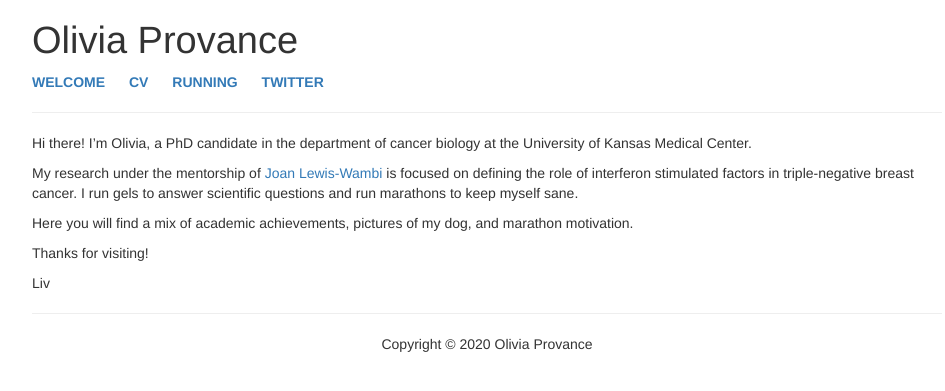
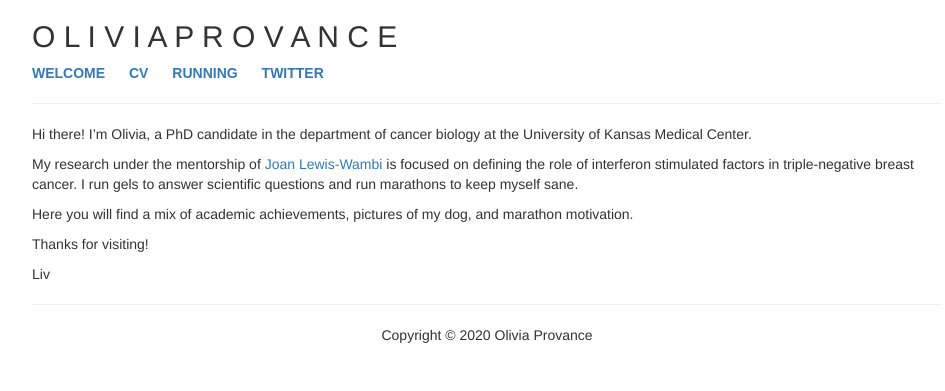
Before and after one commit to livprovance/oliviaprovance.github.io, a Jekyll site: the page index.html, which Jekyll copies as it is, in a window 1280 px wide. Shown: the top 391 px of the page, without its empty margins (153-1098 px from the left). Built offline with Jekyll 4.4.1, drawn with Linux system fonts in a browser that asks for light colours.

Commit message:
Update index.html

```diff
--- a/index.html
+++ b/index.html
@@ -228,10 +228,10 @@
 
 <style type="text/css">
 h1 {
-  font-size: 34px;
+  font-size: 24px;
 }
 h1.title {
-  font-size: 38px;
+  font-size: 30px;
 }
 h2 {
   font-size: 30px;
@@ -249,12 +249,12 @@
   font-size: 12px;
 }
 .table th:not([align]) {
-  text-align: left;
+  text-align: CENTER;
 }
 </style>
 
 <style type="text/css">nav ul, footer ul {
-font-family:'Helvetica', 'Arial', 'Sans-Serif';
+font-family:'Helvetica light', 'Arial', 'Sans-Serif';
 padding: 0;
 list-style: none;
 font-weight: bold;
@@ -371,7 +371,7 @@
 
 
 
-<h1 class="title toc-ignore"> Olivia Provance </h1>
+<h1 class="title toc-ignore"> O L I V I A  P R O V A N C E </h1>
 
 </div>
 
```
